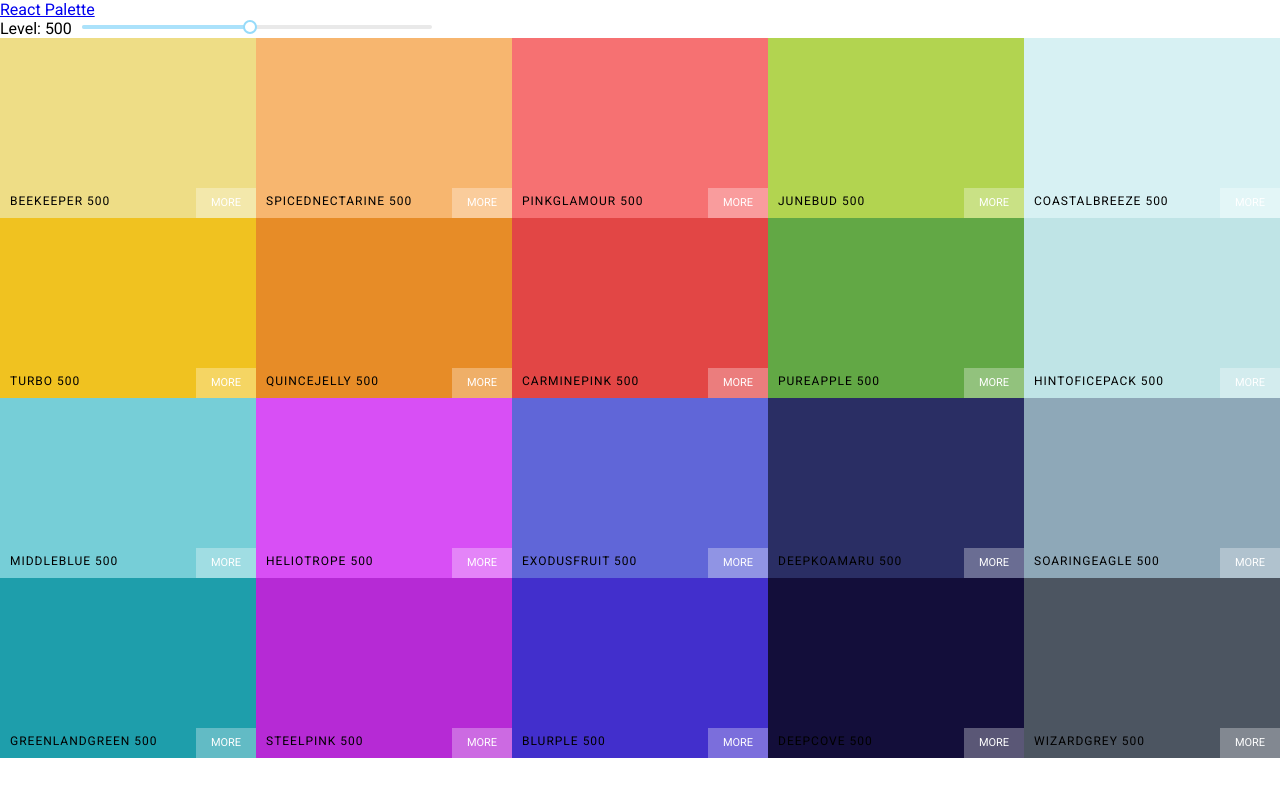
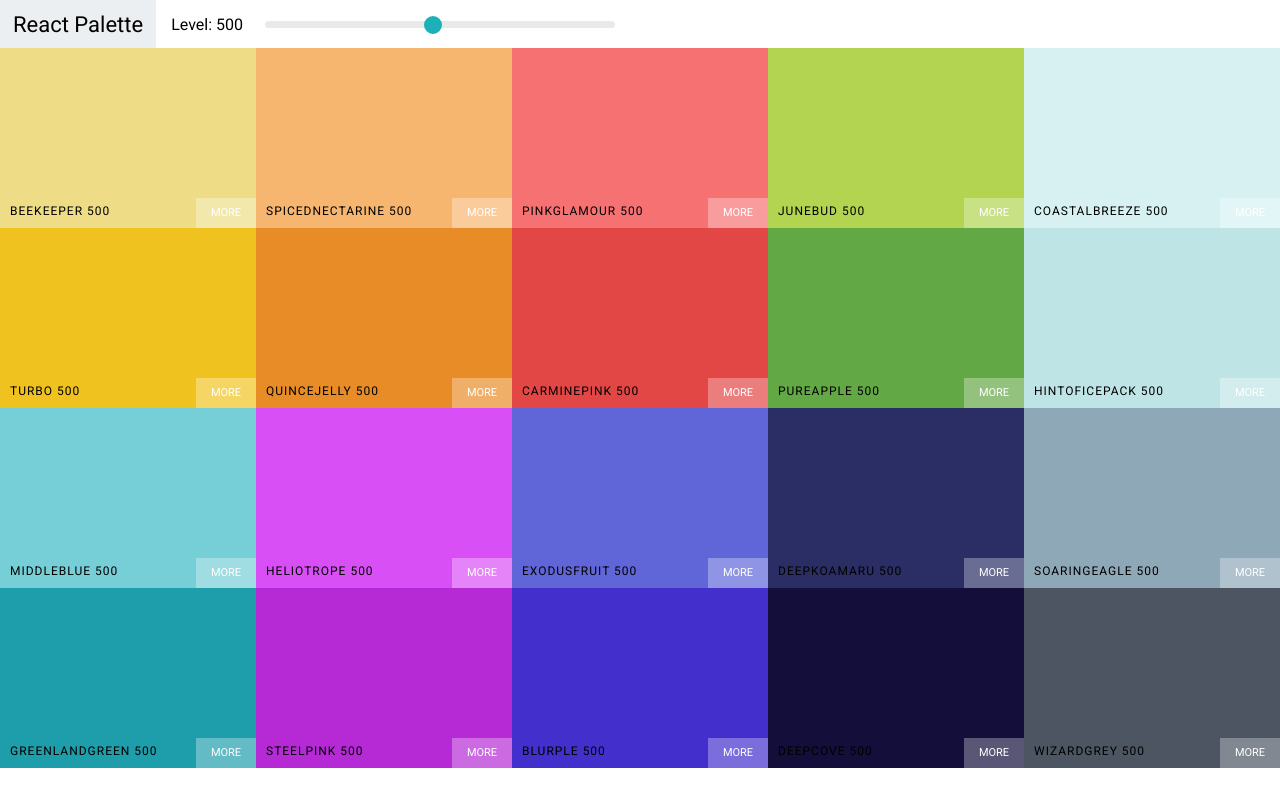
Before and after one commit to Gregkur/Shadr, a React (Create React App) app: page / in a window 1280 px wide. Built offline with nearby package versions, Linux system fonts and the light colour scheme.

Commit message:
styled navbar

```diff
--- a/src/components/Navbar.js
+++ b/src/components/Navbar.js
@@ -1,6 +1,7 @@
 import React, { Component } from "react";
 import Slider from "rc-slider";
 import "rc-slider/assets/index.css";
+import "../styles/Navbar.css";
 
 export default class Navbar extends Component {
   render() {
--- a/src/styles/Navbar.css
+++ b/src/styles/Navbar.css
@@ -0,0 +1,43 @@
+.Navbar {
+  display: flex;
+  align-items: center;
+  justify-content: flex-start;
+  height: 6vh;
+}
+.logo {
+  margin-right: 15px;
+  padding: 0 13px;
+  font-size: 22px;
+  background-color: #eceff1;
+  height: 100%;
+  display: flex;
+  align-items: center;
+}
+.logo a {
+  text-decoration: none;
+  color: black;
+}
+.slider {
+  width: 350px;
+  margin: 0 22px;
+  display: inline-block;
+}
+.rc-slider-track {
+  background-color: transparent;
+}
+.rc-slider-handle,
+.rc-slider-handle:active,
+.rc-slider-handle:focus,
+.rc-slider-handle:hover {
+  background-color: #1db0b8;
+  outline: none;
+  border: 2px solid #1db0b8;
+  box-shadow: none;
+  width: 18px;
+  height: 18px;
+  margin-left: -7px;
+  margin-top: -3x;
+}
+.rc-slider-rail {
+  height: 7px;
+}
--- a/src/styles/Palette.css
+++ b/src/styles/Palette.css
@@ -5,28 +5,3 @@
 .Palette-colors {
   height: 90%;
 }
-
-.slider {
-  width: 350px;
-  margin: 0 10px;
-  display: inline-block;
-}
-.rc-slider-track {
-  background-color: transparent;
-}
-.rc-slider-handle,
-.rc-slider-handle:active,
-.rc-slider-handle:focus,
-.rc-slider-handle:hover {
-  background-color: #1db0b8;
-  outline: none;
-  border: 2px solid #1db0b8;
-  box-shadow: none;
-  width: 18px;
-  height: 18px;
-  margin-left: -7px;
-  margin-top: -3x;
-}
-.rc-slider-rail {
-  height: 7px;
-}
```
Also changed, not shown: 1 other file (tests, documents, lock files or other folders).
